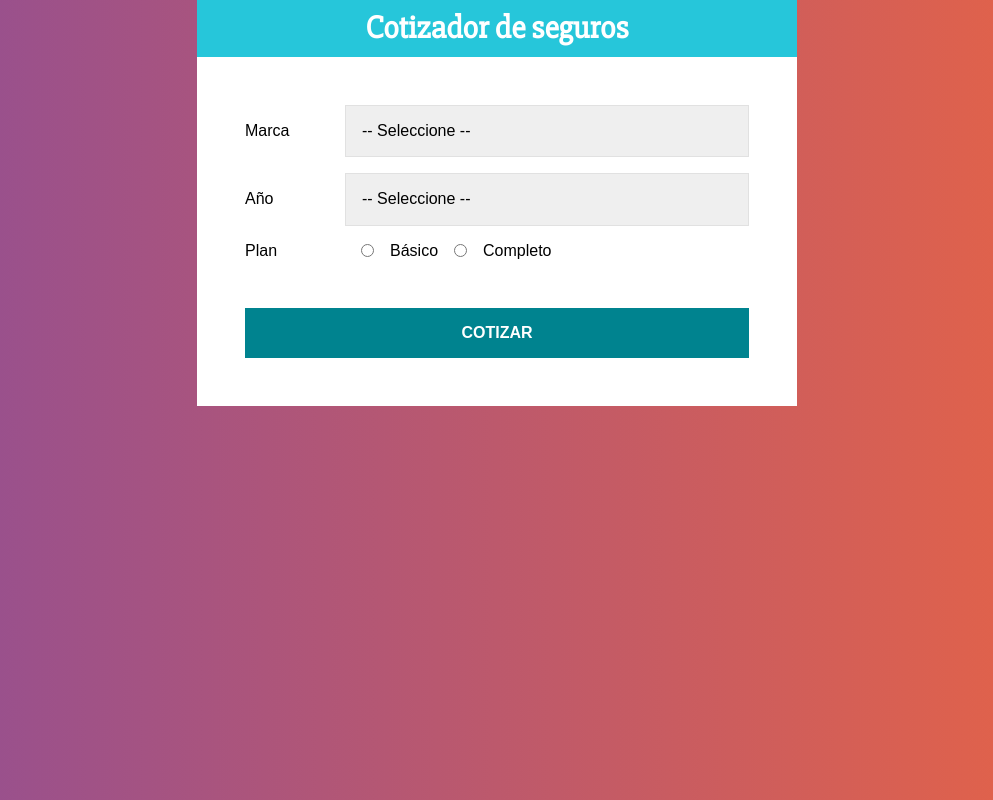
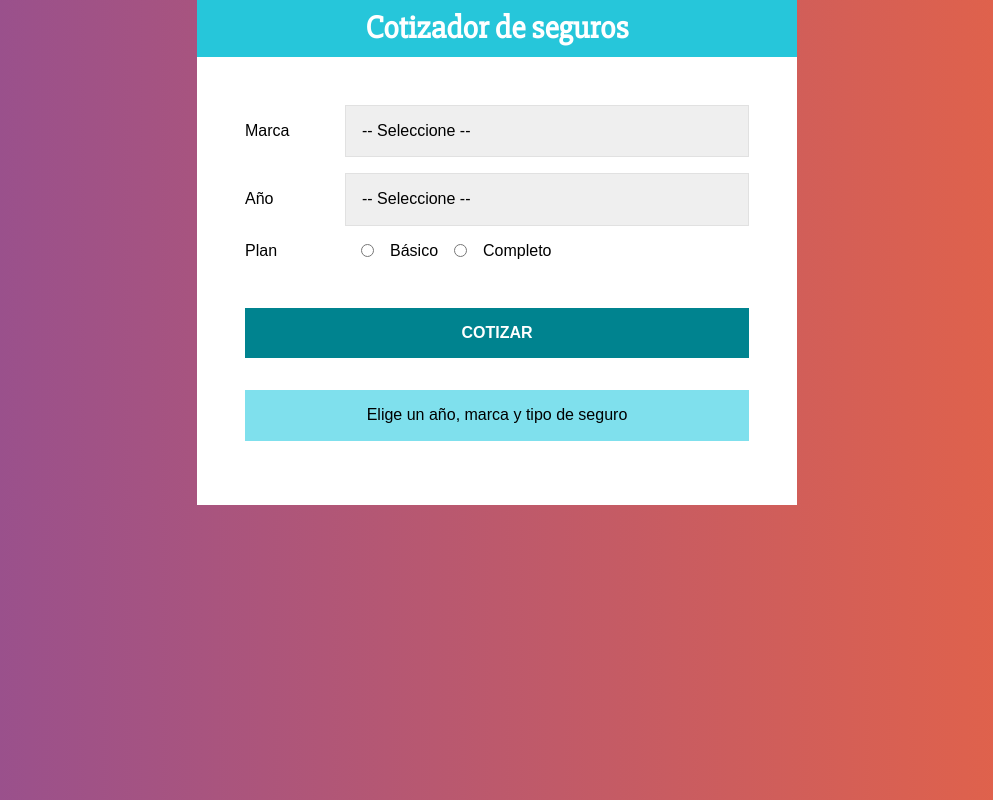
Before and after one commit to JKBustillo/insurance-quote, a React (Create React App) app: page / in a window 1280 px wide. Shown: the whole page, without its empty margins (143-1136 px from the left). Built offline with nearby package versions, Linux system fonts and the light colour scheme.

Commit message:
react-transition-group

```diff
--- a/package.json
+++ b/package.json
@@ -10,7 +10,8 @@
     "@testing-library/user-event": "^7.2.1",
     "react": "^16.13.1",
     "react-dom": "^16.13.1",
-    "react-scripts": "3.4.1"
+    "react-scripts": "3.4.1",
+    "react-transition-group": "^4.3.0"
   },
   "scripts": {
     "start": "react-scripts start",
--- a/src/App.js
+++ b/src/App.js
@@ -3,6 +3,7 @@
 import styled from '@emotion/styled';
 import Form from './components/Form';
 import Resumen from './components/Resumen';
+import Resultado from './components/Resultado';
 
 const Contenedor = styled.div`
   max-width: 600px;
@@ -24,7 +25,7 @@
     }
   });
 
-  const { datos } = resumen;
+  const { cotizacion, datos } = resumen;
 
   return (
     <Contenedor>
@@ -33,6 +34,7 @@
       <ContenedorForm>
         <Form setResumen={setResumen} />
         <Resumen datos={datos} />
+        <Resultado cotizacion={cotizacion} />
       </ContenedorForm>
     </Contenedor>
   );
--- a/src/components/Resultado.js
+++ b/src/components/Resultado.js
@@ -0,0 +1,50 @@
+import React from 'react';
+import styled from '@emotion/styled';
+import { TransitionGroup, CSSTransition} from 'react-transition-group';
+
+const Mensaje = styled.p`
+    background-color: rgb(127, 224, 237);
+    margin-top: 2rem;
+    padding: 1rem;
+    text-align: center;
+`;
+
+const ResultadoCotizacion = styled.p`
+    text-align: center;
+    padding: .5rem;
+    border: 1px solid #26C6DA;
+    background-color: #26C6DA;
+    margin-top: 1rem;
+    position: relative;
+`;
+
+const TextoCotizacion = styled.p`
+    color: #00838F;
+    padding: 1rem;
+    text-transform: uppercase;
+    font-weight: bold;
+    margin: 0;
+`;
+
+const Resultado = ({ cotizacion }) => {
+    return (
+        (cotizacion === 0)
+        ? <Mensaje>Elige un año, marca y tipo de seguro</Mensaje>
+        :   <ResultadoCotizacion>
+                <TransitionGroup
+                    component="p"
+                    className="resultado"
+                >
+                    <CSSTransition
+                        classNames="resultado"
+                        key={cotizacion}
+                        timeout={{ enter: 500, exit: 500 }}
+                    >
+                        <TextoCotizacion>El total es: $ {cotizacion}</TextoCotizacion>
+                    </CSSTransition>
+                </TransitionGroup>
+            </ResultadoCotizacion>
+    );
+}
+
+export default Resultado;
```
Also changed, not shown: 1 other file (tests, documents, lock files or other folders).
